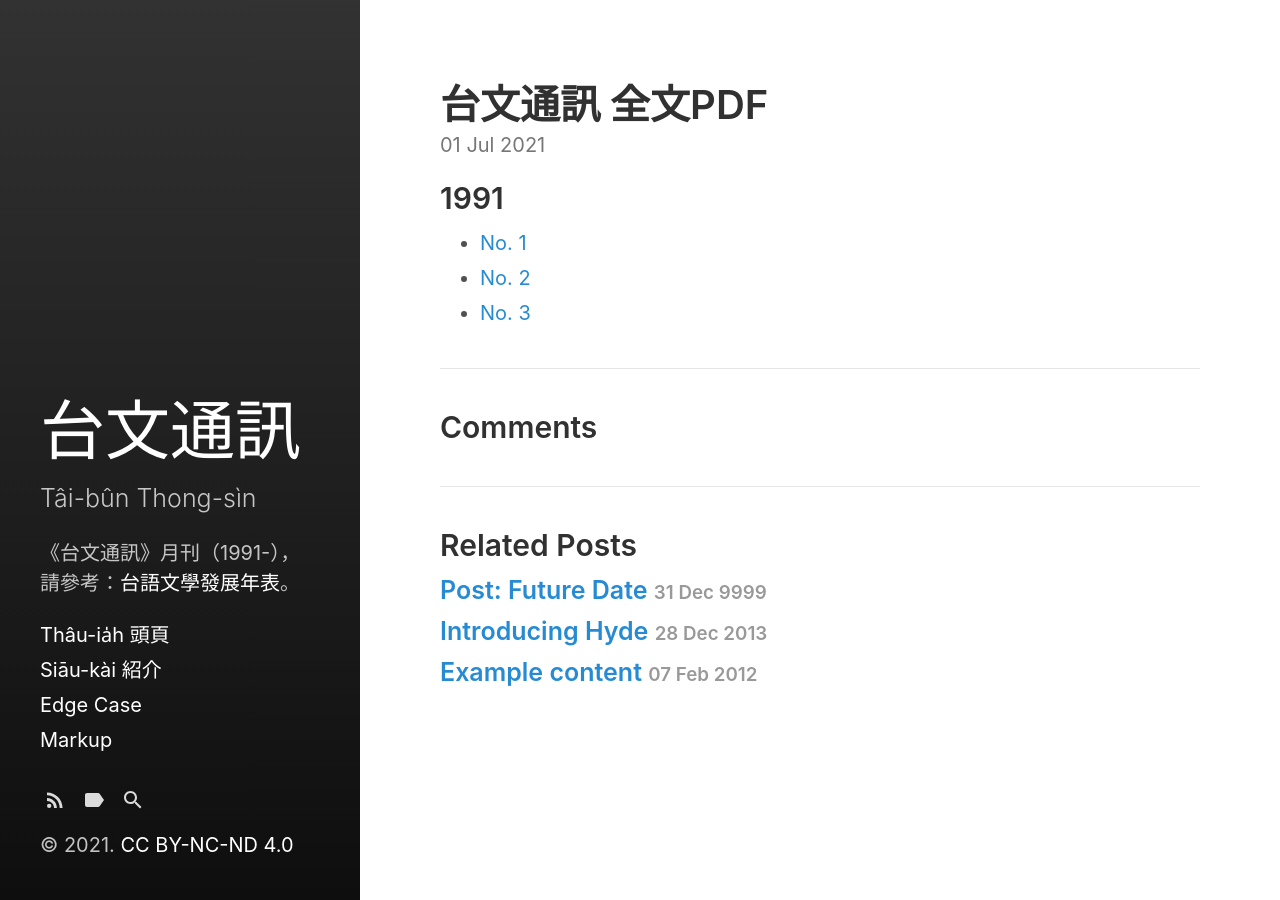
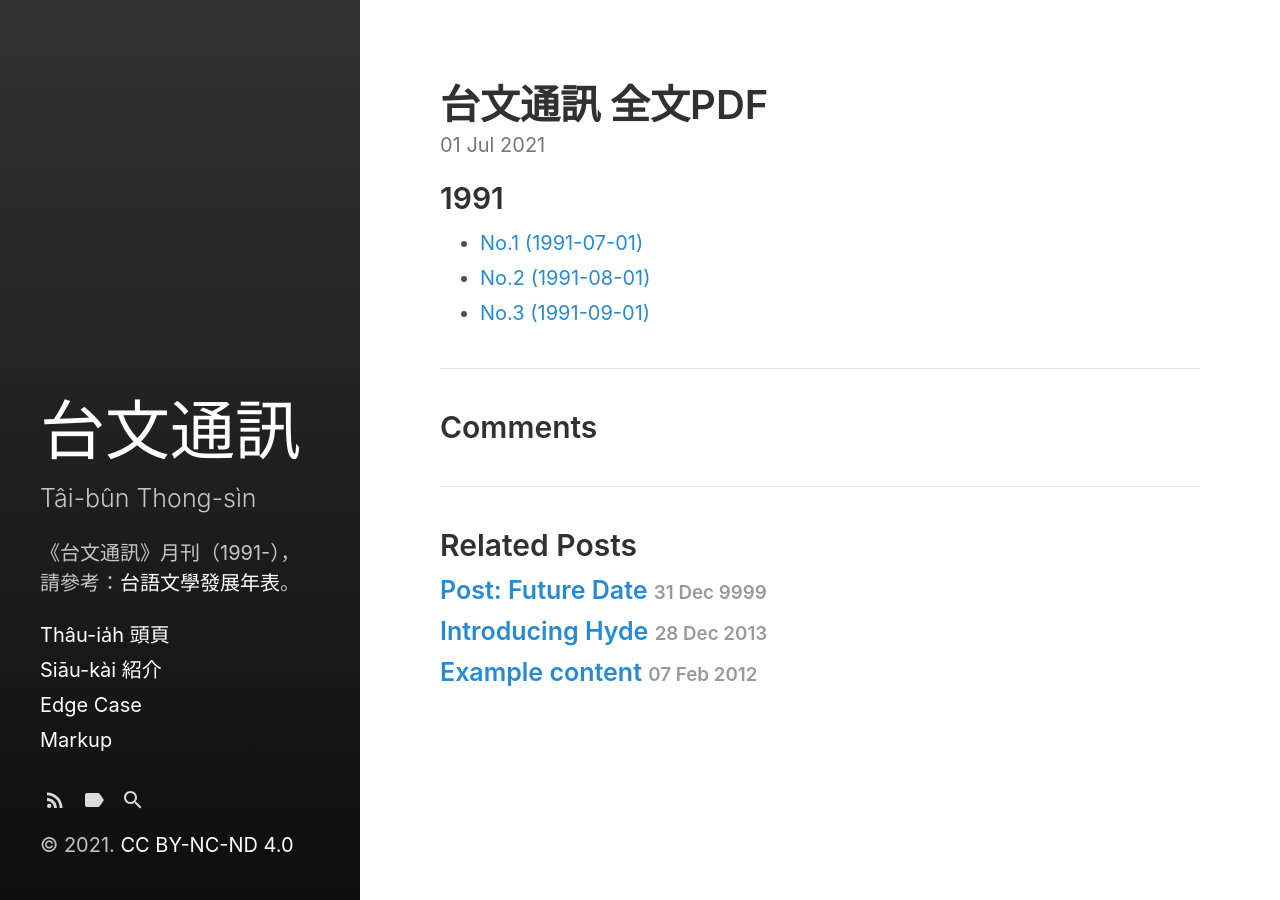
Before and after one commit to TaibunThongsin/TaibunThongsin, a Jekyll site: the page built from _posts/2021-07-01-pdf-all.md, in a window 1280 px wide. Built offline with Jekyll 4.4.1, drawn with Linux system fonts in a browser that asks for light colours.

Commit message:
Update 2021-07-01-pdf-all.md

```diff
--- a/_posts/2021-07-01-pdf-all.md
+++ b/_posts/2021-07-01-pdf-all.md
@@ -6,6 +6,6 @@ excerpt_separator:  <!--more-->
 
 ## 1991
 
-* [No. 1](/pdf/%E5%8F%B0%E6%96%87%E9%80%9A%E8%A8%8A_1991-07-01_No1.pdf)
-* [No. 2](/pdf/%E5%8F%B0%E6%96%87%E9%80%9A%E8%A8%8A_1991-08-01_No2.pdf)
-* [No. 3](/pdf/%E5%8F%B0%E6%96%87%E9%80%9A%E8%A8%8A_1991-09-01_No3.pdf)
+* [No.1 (1991-07-01)](/pdf/%E5%8F%B0%E6%96%87%E9%80%9A%E8%A8%8A_1991-07-01_No1.pdf){:target="_blank"}
+* [No.2 (1991-08-01)](/pdf/%E5%8F%B0%E6%96%87%E9%80%9A%E8%A8%8A_1991-08-01_No2.pdf){:target="_blank"}
+* [No.3 (1991-09-01)](/pdf/%E5%8F%B0%E6%96%87%E9%80%9A%E8%A8%8A_1991-09-01_No3.pdf){:target="_blank"}
```
